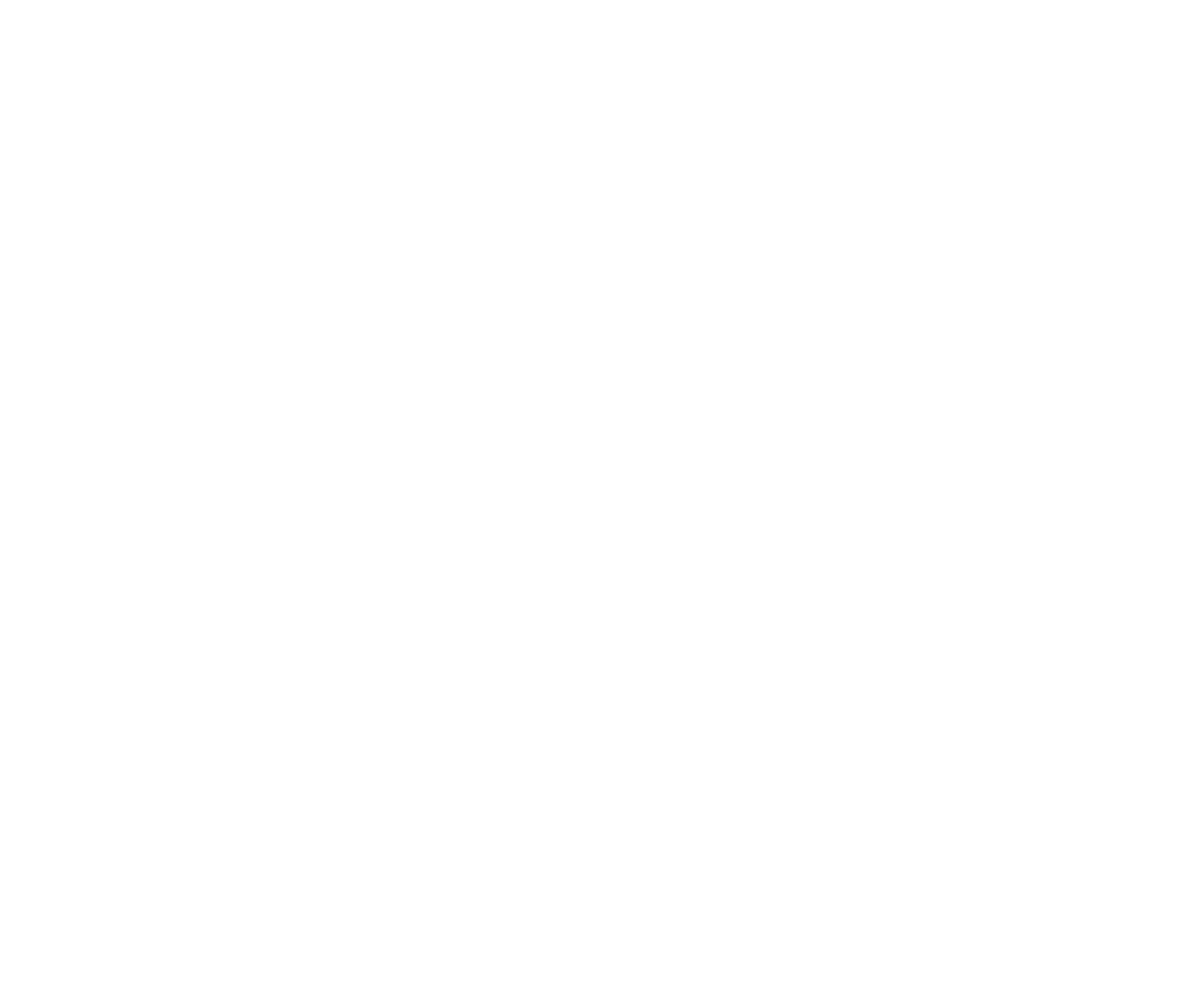
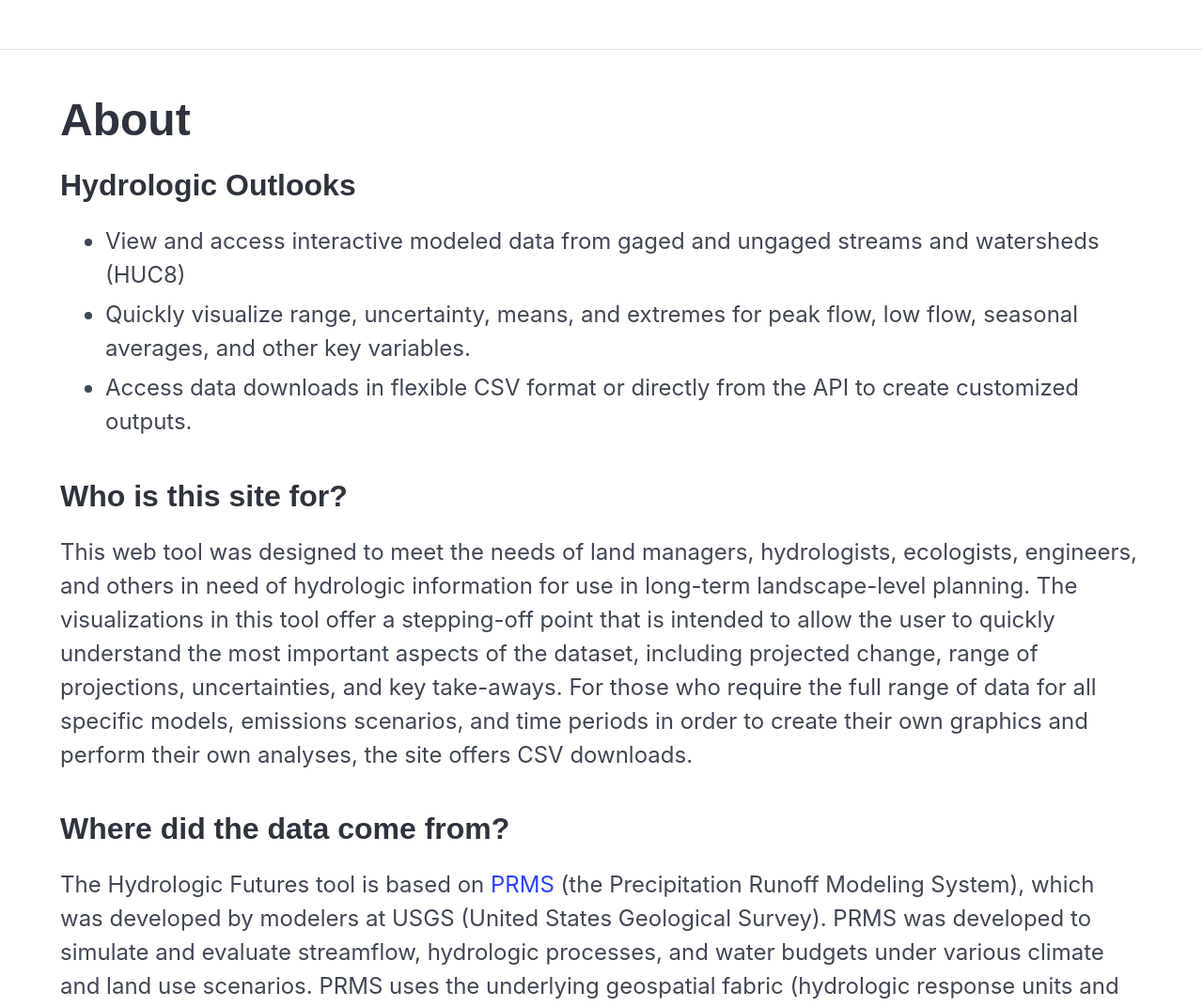
Before and after one commit to ua-snap/hydroviz, a Nuxt app in the folder webapp/: page /about in a window 1280 px wide. Before the commit this address had no page. Shown: the top 1072 px of the page at 94% size. Before the commit the page ends 800 px from the top, so only its background shows below. Built offline with nearby package versions, Linux system fonts and the light colour scheme; a web font is replaced by a local one; what plotly.js would draw is missing.

Commit message:
Add new About page with real text, and NavBar.

```diff
--- /dev/null
+++ b/webapp/components/NavBar.vue
@@ -0,0 +1,31 @@
+<script setup>
+import { NuxtLink } from '#components'
+</script>
+
+<template>
+  <nav
+    class="navbar navbar-bordered"
+    role="navigation"
+    aria-label="main navigation"
+  >
+    <div class="container">
+      <div class="navbar-menu is-active">
+        <div class="navbar-start">
+          <NuxtLink to="/" class="navbar-item">Home</NuxtLink>
+          <NuxtLink to="/about" class="navbar-item">About</NuxtLink>
+          <NuxtLink to="/how-to" class="navbar-item">How-To</NuxtLink>
+          <NuxtLink to="/models-and-uncertainty" class="navbar-item"
+            >Models and Uncertainty</NuxtLink
+          >
+          <NuxtLink to="/data" class="navbar-item">Data</NuxtLink>
+        </div>
+      </div>
+    </div>
+  </nav>
+</template>
+
+<style scoped>
+.navbar-bordered {
+  border-bottom: 1px solid #e5e5e5;
+}
+</style>
--- a/webapp/layouts/default.vue
+++ b/webapp/layouts/default.vue
@@ -11,6 +11,7 @@ if (path) {
 </script>
 
 <template>
+  <NavBar />
   <NuxtRouteAnnouncer />
   <NuxtPage />
 </template>
--- /dev/null
+++ b/webapp/pages/about.vue
@@ -0,0 +1,122 @@
+<template>
+  <section>
+    <div class="container">
+      <h1 class="title is-1 mt-6">About</h1>
+      <div class="content is-size-4">
+        <h3 class="title is-3">Hydrologic Outlooks</h3>
+        <ul>
+          <li>
+            View and access interactive modeled data from gaged and ungaged
+            streams and watersheds (HUC8)
+          </li>
+          <li>
+            Quickly visualize range, uncertainty, means, and extremes for peak
+            flow, low flow, seasonal averages, and other key variables.
+          </li>
+          <li>
+            Access data downloads in flexible CSV format or directly from the
+            API to create customized outputs.
+          </li>
+        </ul>
+
+        <h3 class="title is-3">Who is this site for?</h3>
+        <p>
+          This web tool was designed to meet the needs of land managers,
+          hydrologists, ecologists, engineers, and others in need of hydrologic
+          information for use in long-term landscape-level planning. The
+          visualizations in this tool offer a stepping-off point that is
+          intended to allow the user to quickly understand the most important
+          aspects of the dataset, including projected change, range of
+          projections, uncertainties, and key take-aways. For those who require
+          the full range of data for all specific models, emissions scenarios,
+          and time periods in order to create their own graphics and perform
+          their own analyses, the site offers CSV downloads.
+        </p>
+
+        <h3 class="title is-3">Where did the data come from?</h3>
+        <p>
+          The Hydrologic Futures tool is based on
+          <a
+            href="https://www.usgs.gov/software/precipitation-runoff-modeling-system-prms"
+            >PRMS</a
+          >
+          (the Precipitation Runoff Modeling System), which was developed by
+          modelers at USGS (United States Geological Survey). PRMS was developed
+          to simulate and evaluate streamflow, hydrologic processes, and water
+          budgets under various climate and land use scenarios. PRMS uses the
+          underlying geospatial fabric (hydrologic response units and stream
+          segments) provided by the National Hydrologic Model Infrastructure (<a
+            href="https://www.usgs.gov/mission-areas/water-resources/science/national-hydrologic-model-infrastructure"
+            >NHMI</a
+          >) and
+          <a
+            href="https://www.usgs.gov/data/application-national-hydrologic-model-infrastructure-precipitation-runoff-modeling-system-nhmi"
+            >associated calibrations</a
+          >.
+        </p>
+
+        <h3 class="title is-3">
+          What are the most effective ways to use this tool?
+        </h3>
+        <p>
+          Given the sources of uncertainty associated with this dataset, tool
+          outputs are most appropriate for broadly assessing hydrologic change
+          over time, at the level of hydrologic units or landscapes, rather than
+          for generating short-term forecasts for specific stream segments.
+          Visuals within the tool have been designed to depict summaries of
+          change, including range and uncertainty.
+        </p>
+        <p>
+          For those who choose to download data for tailored uses, care should
+          be taken to consider the pros and cons of viewing specific models,
+          scenarios (RCPs) and time periods. Users should also consider whether
+          the most extreme values or more middle-of-the-road models and
+          scenarios are most pertinent to their work, as well as whether they
+          are most interested in average (typical) future hydrologic conditions,
+          or extreme conditions (e.g. high or low flows). Based on these needs,
+          they can select variables, models, scenarios, and output formats
+          accordingly.
+        </p>
+
+        <h3 class="title is-3">How can I access and download data?</h3>
+        <p>
+          Downloads are available for a range of purposes and user groups,
+          including those who want simple images and spreadsheet data (CSVs) and
+          those who want full API access. From the tool, images can be
+          downloaded via the camera icon, data can be copied and pasted from any
+          table, and complete CSVs can be downloaded for single stream segments.
+          From the API, endpoints will allow for accessing hydrographs (flow
+          climatology) or all statistics for a single stream segment.
+        </p>
+
+        <h3 class="title is-3">How should these data and products be cited?</h3>
+        <p>
+          PRMS data are freely distributed, and require no licenses or
+          permissions from USGS, but should be
+          <a
+            href="https://www.usgs.gov/software/precipitation-runoff-modeling-system-prms"
+            >appropriately cited</a
+          >.
+        </p>
+
+        <h3 class="title is-3">
+          What is the full range of data available via this site, and
+          represented in this tool?
+        </h3>
+        <p>
+          A total of 52 hydrologic statistics are available via this tool
+          calculated from modeled daily streamflow data. The full list of
+          variables can be <NuxtLink to="/data">viewed here</NuxtLink>. Global
+          Climate Models are available; some offer data for all four scenarios
+          (RCP 2.6, 4.5, 6.0, and 8.5) and others only for a subset of these
+          scenarios. The full list of model/RCP combinations can be
+          <NuxtLink to="/data">viewed here</NuxtLink>. All outputs are
+          summarized by era: 1976&ndash;2005 (historical), 2016&ndash;2045,
+          2046&ndash;2075 and 2071&ndash;2100. Visualizations within the tool
+          focus on a subset of the full dataset in order to provide the more
+          relevant summaries. All data is provided in CSV downloads.
+        </p>
+      </div>
+    </div>
+  </section>
+</template>
```
Also changed, not shown: webapp/pages/data.vue (renamed from webapp/pages/about/data.vue).
